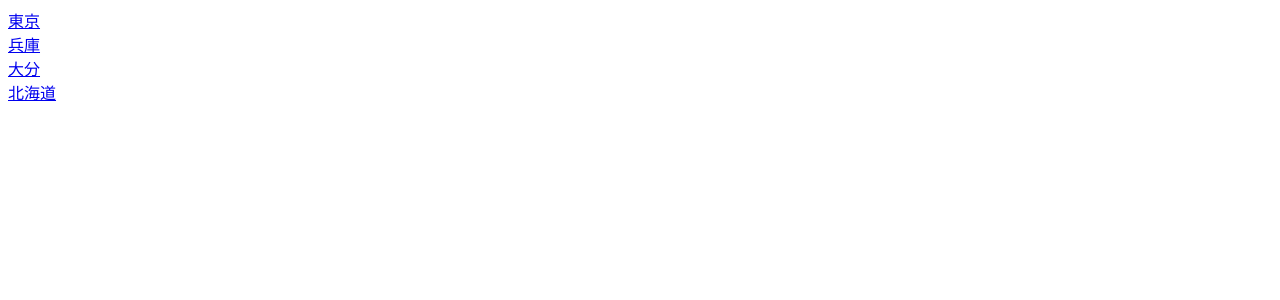
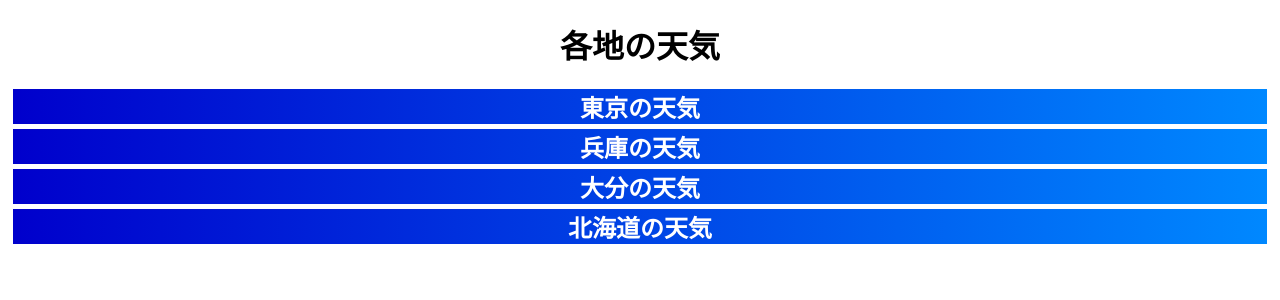
Before and after one commit to koichi-lab222/weather, a Nuxt app: page / in a window 1280 px wide. Shown: the top 300 px of the page. Built offline with nearby package versions, Linux system fonts and the light colour scheme.

Commit message:
Prettify index page

```diff
--- a/app/pages/index.vue
+++ b/app/pages/index.vue
@@ -3,10 +3,35 @@ const config = useRuntimeConfig()
 const endpoint = config.public.weatherEndpoint
 const prefs = config.public.prefs
 
+useHead({
+  title: "各地の天気"
+})
 </script>
 
 <template>
+  <h1 class="top-title">各地の天気</h1>
   <div>
-    <div v-for="pref in prefs"><a v-bind:href="'/pref/'+pref.q">{{ pref.name }}</a></div>
+    <div class="pref-link" v-for="pref in prefs"><a v-bind:href="'/pref/'+pref.q">{{ pref.name }}の天気</a></div>
   </div>
 </template>
+
+<style scoped>
+.top-title {
+  text-align: center;
+}
+.pref-link {
+  font-size: 24px;
+  text-align: center;
+  background: linear-gradient(to right, #00c, #08f);
+  margin: 5px;
+}
+.pref-link:hover {
+  opacity: 0.8;
+}
+.pref-link a {
+  display: block;
+  text-decoration: none;
+  color: #fff;
+  font-weight: bold;
+}
+</style>
```
